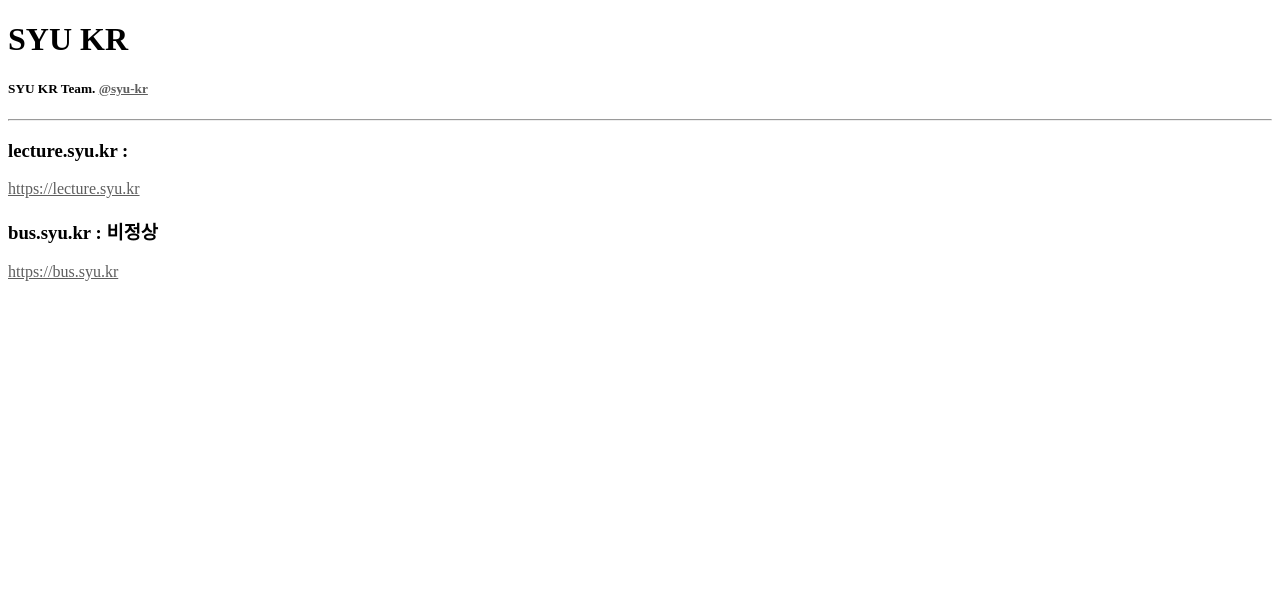
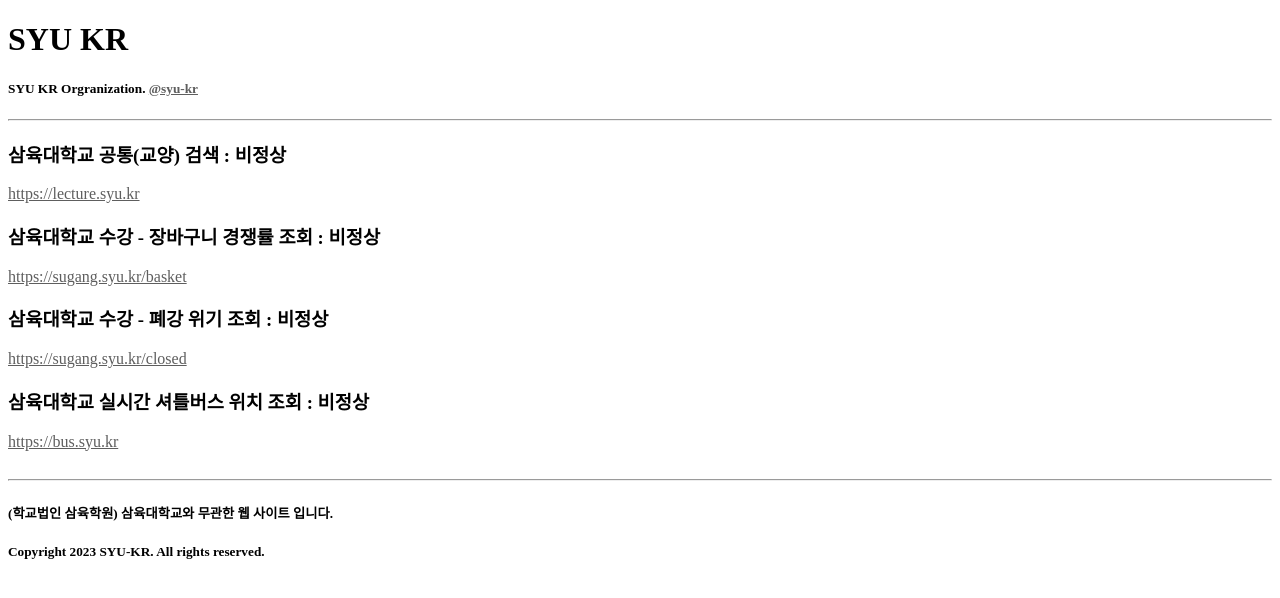
Before and after one commit to syu-kr/syu.kr, a website: page page/index.html in a window 1280 px wide. Drawn offline with Linux system fonts and the light colour scheme; no server answers.

Commit message:
updated syu kr list

```diff
--- a/index.js
+++ b/index.js
@@ -27,4 +27,4 @@
   res.status(404).json({statusCode: 404, message: 'unknown request.'})
 })
 
-http.createServer(app).listen(1233, '0.0.0.0')
+http.createServer(app).listen(4444, '0.0.0.0')
--- a/page/index.html
+++ b/page/index.html
@@ -27,7 +27,13 @@
     }
     getStatus('https://lecture.syu.kr')
       .then((res) => (document.getElementById('lecture-status').innerHTML = '정상'))
-      .catch((reason) => (document.getElementById('bus-status').innerHTML = '비정상'))
+      .catch((reason) => (document.getElementById('lecture-status').innerHTML = '비정상'))
+    getStatus('https://sugang.syu.kr/basket')
+      .then((res) => (document.getElementById('basket-status').innerHTML = '정상'))
+      .catch((reason) => (document.getElementById('basket-status').innerHTML = '비정상'))
+    getStatus('https://sugang.syu.kr/closed')
+      .then((res) => (document.getElementById('closed-status').innerHTML = '정상'))
+      .catch((reason) => (document.getElementById('closed-status').innerHTML = '비정상'))
     getStatus('https://bus.syu.kr')
       .then((res) => (document.getElementById('bus-status').innerHTML = '정상'))
       .catch((reason) => (document.getElementById('bus-status').innerHTML = '비정상'))
@@ -39,11 +45,20 @@
   </style>
   <body>
     <h1>SYU KR</h1>
-    <h5>SYU KR Team. <a href="https://github.com/syu-kr">@syu-kr</a></h5>
+    <h5>SYU KR Orgranization. <a href="https://github.com/syu-kr">@syu-kr</a></h5>
     <hr />
-    <h3>lecture.syu.kr : <span id="lecture-status"></span></h3>
-    <a href="https://lecture.syu.kr">https://lecture.syu.kr</a>
-    <h3>bus.syu.kr : <span id="bus-status"></span></h3>
-    <a href="https://bus.syu.kr">https://bus.syu.kr</a>
+    <div style="padding: 0px 0px 20px 0px">
+      <h3>삼육대학교 공통(교양) 검색 : <span id="lecture-status"></span></h3>
+      <a href="https://lecture.syu.kr">https://lecture.syu.kr</a>
+      <h3>삼육대학교 수강 - 장바구니 경쟁률 조회 : <span id="basket-status"></span></h3>
+      <a href="https://sugang.syu.kr/basket">https://sugang.syu.kr/basket</a>
+      <h3>삼육대학교 수강 - 폐강 위기 조회 : <span id="closed-status"></span></h3>
+      <a href="https://sugang.syu.kr/closed">https://sugang.syu.kr/closed</a>
+      <h3>삼육대학교 실시간 셔틀버스 위치 조회 : <span id="bus-status"></span></h3>
+      <a href="https://bus.syu.kr">https://bus.syu.kr</a>
+    </div>
+    <hr />
+    <h5>(학교법인 삼육학원) 삼육대학교와 무관한 웹 사이트 입니다.</h5>
+    <h5>Copyright 2023 SYU-KR. All rights reserved.</h5>
   </body>
 </html>
```
